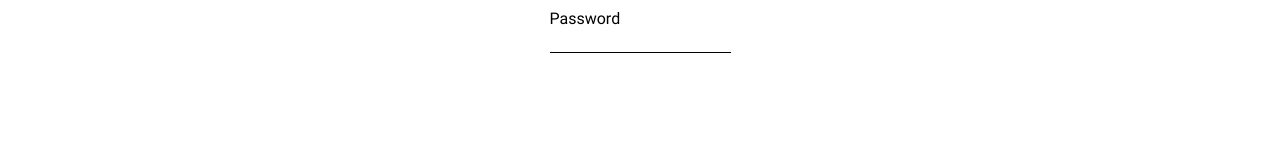
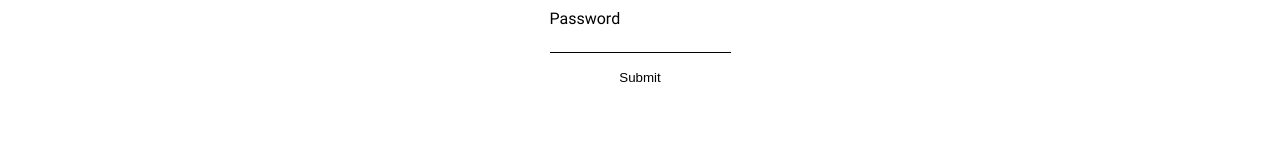
Before and after one commit to MatanB27/uChef, a Next.js app: page /login in a window 1280 px wide. Shown: the part 426-586 px from the top of the page. Built offline with nearby package versions, Linux system fonts and the light colour scheme.

Commit message:
working on on submit button

```diff
--- a/src/app/(auth)/login/page.tsx
+++ b/src/app/(auth)/login/page.tsx
@@ -5,6 +5,7 @@ import styles from './page.module.scss'
 import LoginIcon from '@/assets/icons/login.svg'
 import { FormEvent, useState } from 'react'
 import { FormType, FormField } from '@/models/form-item'
+import CustomButton from '@/components/custom-button/custom-button'
 
 type LoginProps = {
 
@@ -38,7 +39,8 @@ export default function Login(props: LoginProps) {
         setForm(newState)
     }
 
-    const onSubmit = () => {
+    const onSubmit = (e: React.MouseEvent<HTMLElement>) => {
+        e.preventDefault()
         console.log('submitted...');
 
     }
@@ -69,6 +71,13 @@ export default function Login(props: LoginProps) {
                     autoFocus={true}
                     onChange={handleOnChange}
                 />
+
+                <CustomButton
+                    className={'custom-btn'}
+                    text={'Submit'}
+                    type={'submit'}
+                    onClick={onSubmit}
+                />
             </form>
         </div>
     )
--- /dev/null
+++ b/src/app/_lib/constants/button-types.tsx
@@ -0,0 +1,3 @@
+export const BUTTON_RESET = 'reset'
+export const BUTTON_SUBMIT = 'submit'
+export const BUTTON_BUTTON = 'button'
--- a/src/app/layout.tsx
+++ b/src/app/layout.tsx
@@ -2,7 +2,7 @@ import { Metadata } from 'next'
 import Header from '@/components/header/header'
 import Footer from '@/components/footer/footer';
 import './style.css'
-import { LOGIN_ROUTE, REGISTER_ROUTE } from './_lib/constants';
+import { LOGIN_ROUTE, REGISTER_ROUTE } from './_lib/constants/routes-constants';
 
 export const metadata: Metadata = {
   title: {
--- a/src/app/page.tsx
+++ b/src/app/page.tsx
@@ -1,5 +1,5 @@
 import Link from "next/link";
-import { LOGIN_ROUTE } from "./_lib/constants";
+import { LOGIN_ROUTE } from "./_lib/constants/routes-constants";
 
 export default function Home() {
     //TODO: remove the style when finish
--- /dev/null
+++ b/src/components/custom-button/custom-button.module.scss
@@ -0,0 +1,10 @@
+@import '../../styles/imports.scss';
+
+
+@media(min-width: $tablet_size) {
+
+}
+
+@media(min-width: $desktop_size) {
+
+}
--- /dev/null
+++ b/src/components/custom-button/custom-button.tsx
@@ -0,0 +1,29 @@
+import clsx from 'clsx'
+import styles from './custom-button.module.scss'
+import { BUTTON_BUTTON, BUTTON_RESET, BUTTON_SUBMIT } from '@/app/_lib/constants/button-types'
+
+type CustomButtonProps = {
+    className: string,
+    text: string,
+    type: typeof BUTTON_SUBMIT | typeof BUTTON_RESET | typeof BUTTON_BUTTON,
+    onClick: (e: React.MouseEvent<HTMLButtonElement, MouseEvent>) => void,
+}
+
+export default function CustomButton(props: CustomButtonProps) {
+
+    const {
+        text = '',
+        className = '',
+        type = 'button',
+        onClick = () => {}
+    } = props
+    return (
+        <button
+            onClick={onClick}
+            className={clsx(styles['btn-container'] ,className)}
+            type={type}
+        >
+            {text}
+        </button>
+    )
+}
--- a/src/components/footer/footer.tsx
+++ b/src/components/footer/footer.tsx
@@ -1,6 +1,6 @@
 "use client";
 
-import { FORGET_PASSWORD_ROUTE, LOGIN_ROUTE, REGISTER_ROUTE, ROOT_ROUTE } from "@/app/_lib/constants"
+import { FORGET_PASSWORD_ROUTE, LOGIN_ROUTE, REGISTER_ROUTE, ROOT_ROUTE } from "@/app/_lib/constants/routes-constants"
 import { usePathname } from "next/navigation"
 import styles from './footer.module.scss';
 import ChefHatIcon from '@/assets/icons/chef-hat.svg'
--- a/src/components/header/header.tsx
+++ b/src/components/header/header.tsx
@@ -1,10 +1,10 @@
 "use client"
 
-import { FORGET_PASSWORD_ROUTE, LOGIN_ROUTE, REGISTER_ROUTE } from "@/app/_lib/constants"
+import { FORGET_PASSWORD_ROUTE, LOGIN_ROUTE, REGISTER_ROUTE } from "@/app/_lib/constants/routes-constants"
 import { usePathname } from "next/navigation"
 import styles from './header.module.scss'
 import ChefHatIcon from '@/assets/icons/chef-hat.svg'
-import { ROOT_ROUTE } from "@/app/_lib/constants"
+import { ROOT_ROUTE } from "@/app/_lib/constants/routes-constants"
 import menuIcon from '@/assets/icons/menu.svg'
 import Link from "next/link"
 import { useEffect, useState } from "react"
--- a/src/components/sidebar/sidebar.tsx
+++ b/src/components/sidebar/sidebar.tsx
@@ -6,7 +6,7 @@ import clsx from 'clsx'
 import CloseIcon from '@/assets/icons/close.svg'
 import Seperator from '../seperator/seperator'
 import Link from 'next/link';
-import { LOGIN_ROUTE } from '@/app/_lib/constants';
+import { LOGIN_ROUTE } from '@/app/_lib/constants/routes-constants';
 import { usePathname } from 'next/navigation';
 import { RouteItem } from "@/models/route-item"
 
```
Also changed, not shown: src/app/_lib/constants/routes-constants.tsx (renamed from src/app/_lib/constants.tsx).
